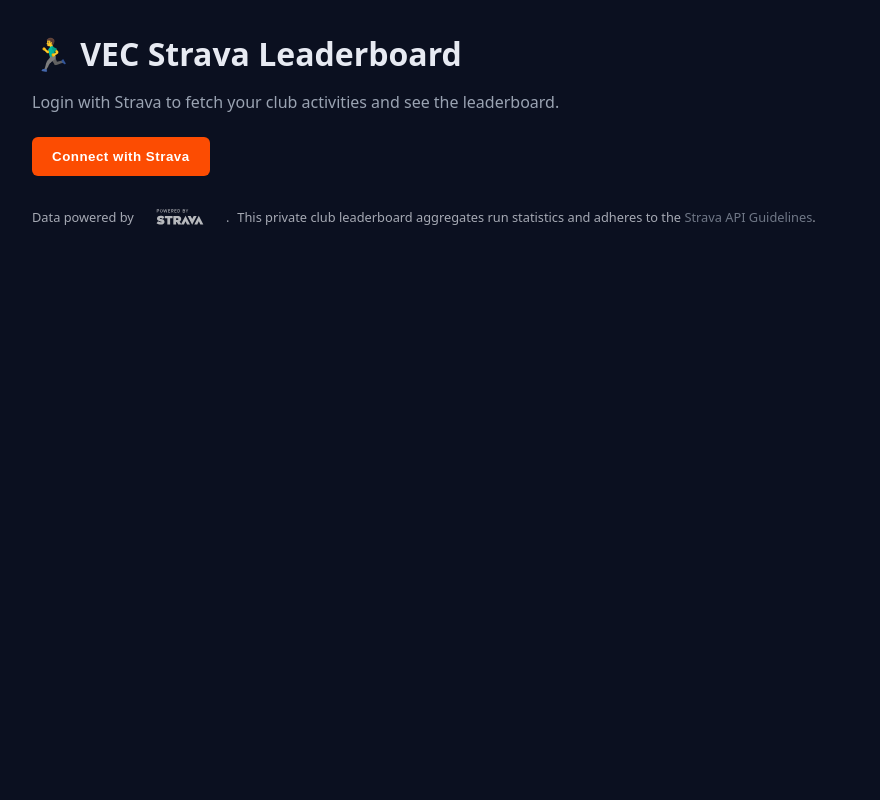
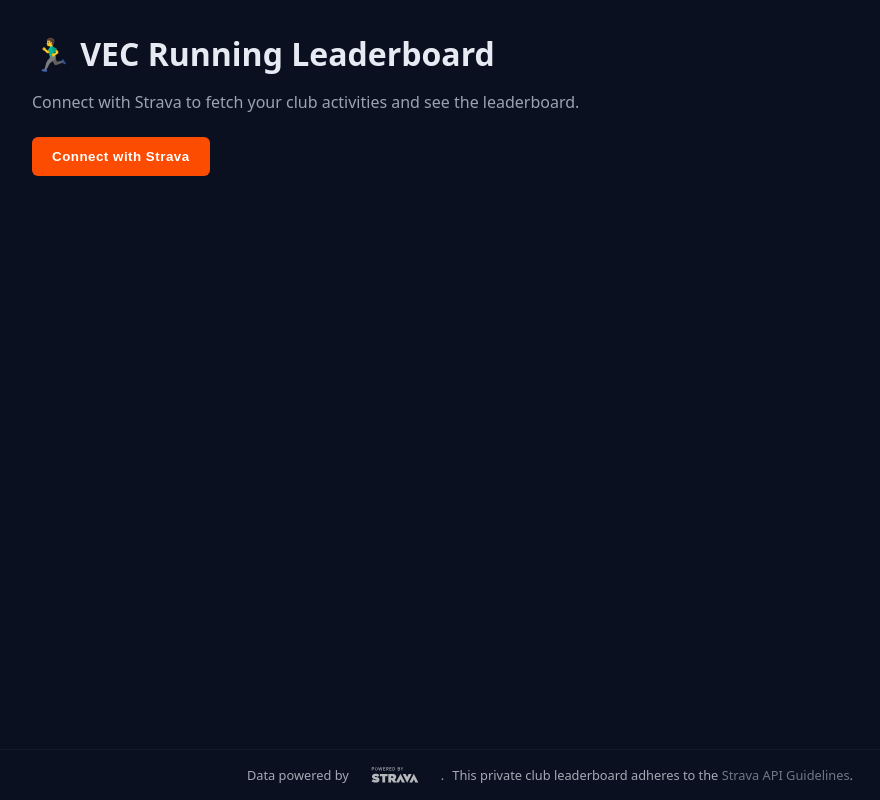
Before and after one commit to gbellantuono/strava-board, a Next.js app: page / in a window 1280 px wide. Shown: the whole page, without its empty margins (90-970 px from the left). Built offline with nearby package versions, Linux system fonts and the light colour scheme; no server answers.

Commit message:
improve style

```diff
--- a/app/layout.tsx
+++ b/app/layout.tsx
@@ -19,18 +19,27 @@
             'system-ui, -apple-system, Segoe UI, Roboto, Helvetica, Arial, sans-serif',
           background: '#0b1020',
           color: '#e7eaf2',
+          minHeight: '100vh',
+          display: 'flex',
+          flexDirection: 'column',
         }}
       >
+        <div style={{ flex: 1 }}>
           <div style={{ maxWidth: 1100, margin: '0 auto', padding: '2rem' }}>
             {children}
+          </div>
+        </div>
         <footer
           style={{
-              marginTop: '2rem',
             fontSize: '0.8rem',
             opacity: 0.7,
             display: 'flex',
             gap: '0.5rem',
             flexWrap: 'wrap',
+            justifyContent: 'center',
+            padding: '1rem 1.25rem',
+            borderTop: '1px solid #182030',
+            marginTop: 'auto',
           }}
         >
           <span
@@ -49,7 +58,6 @@
                 gap: 6,
               }}
             >
-                {/* If you add /public/strava-logo.png or .svg, it will render here */}
               <img
                 src="/strava-logo.svg"
                 alt="Strava"
@@ -61,8 +69,7 @@
             .
           </span>
           <span>
-              This private club leaderboard aggregates run statistics and
-              adheres to the{' '}
+            This private club leaderboard adheres to the{' '}
             <a
               href="https://developers.strava.com/"
               target="_blank"
@@ -74,7 +81,6 @@
             .
           </span>
         </footer>
-        </div>
       </body>
     </html>
   );
--- a/app/page.tsx
+++ b/app/page.tsx
@@ -45,9 +45,10 @@
 
   return (
     <main>
-      <h1 style={{ margin: '0 0 1rem 0' }}>🏃‍♂️ VEC Strava Leaderboard</h1>
+      <h1 style={{ margin: '0 0 1rem 0' }}>🏃‍♂️ VEC Running Leaderboard</h1>
       <p style={{ color: '#9aa3b2', marginBottom: '1.5rem' }}>
-        Login with Strava to fetch your club activities and see the leaderboard.
+        Connect with Strava to fetch your club activities and see the
+        leaderboard.
       </p>
 
       {!isLoggedIn ? (
```
Lines whose indentation alone changed are shown as unchanged.
